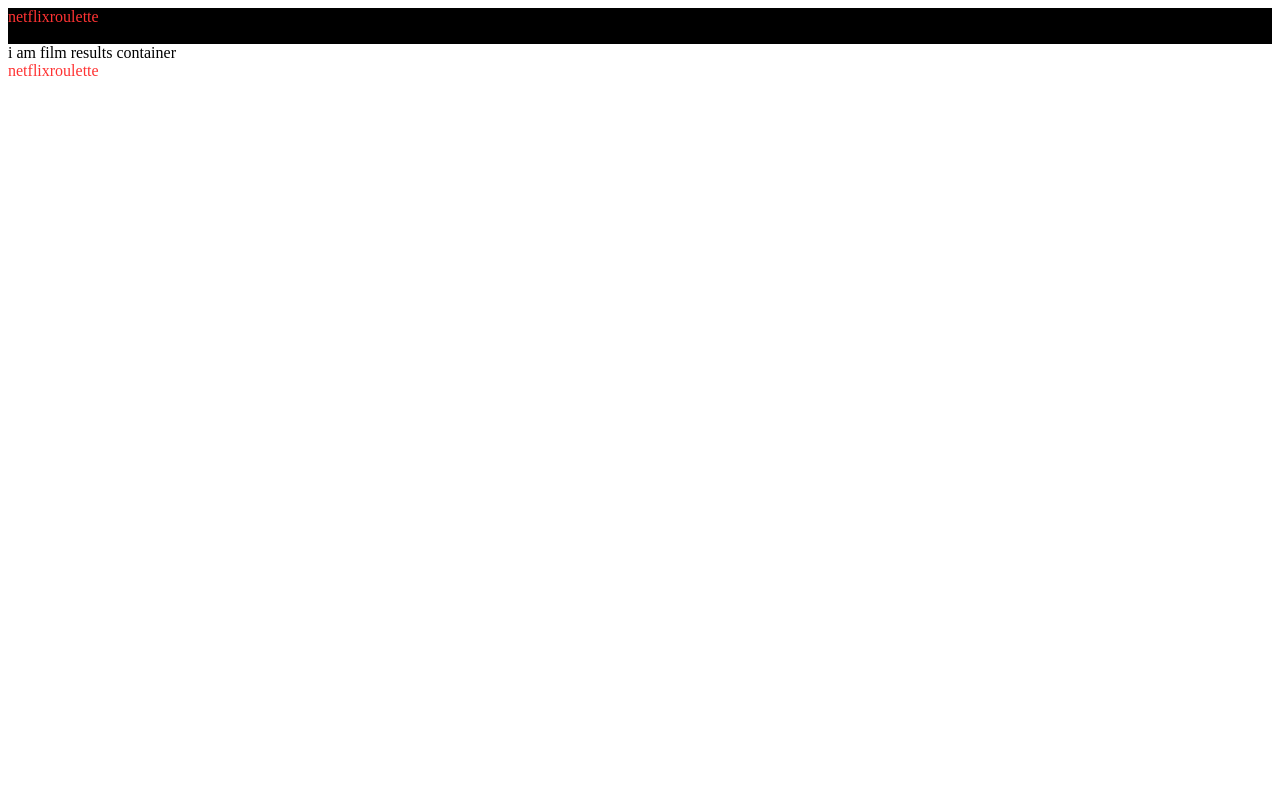
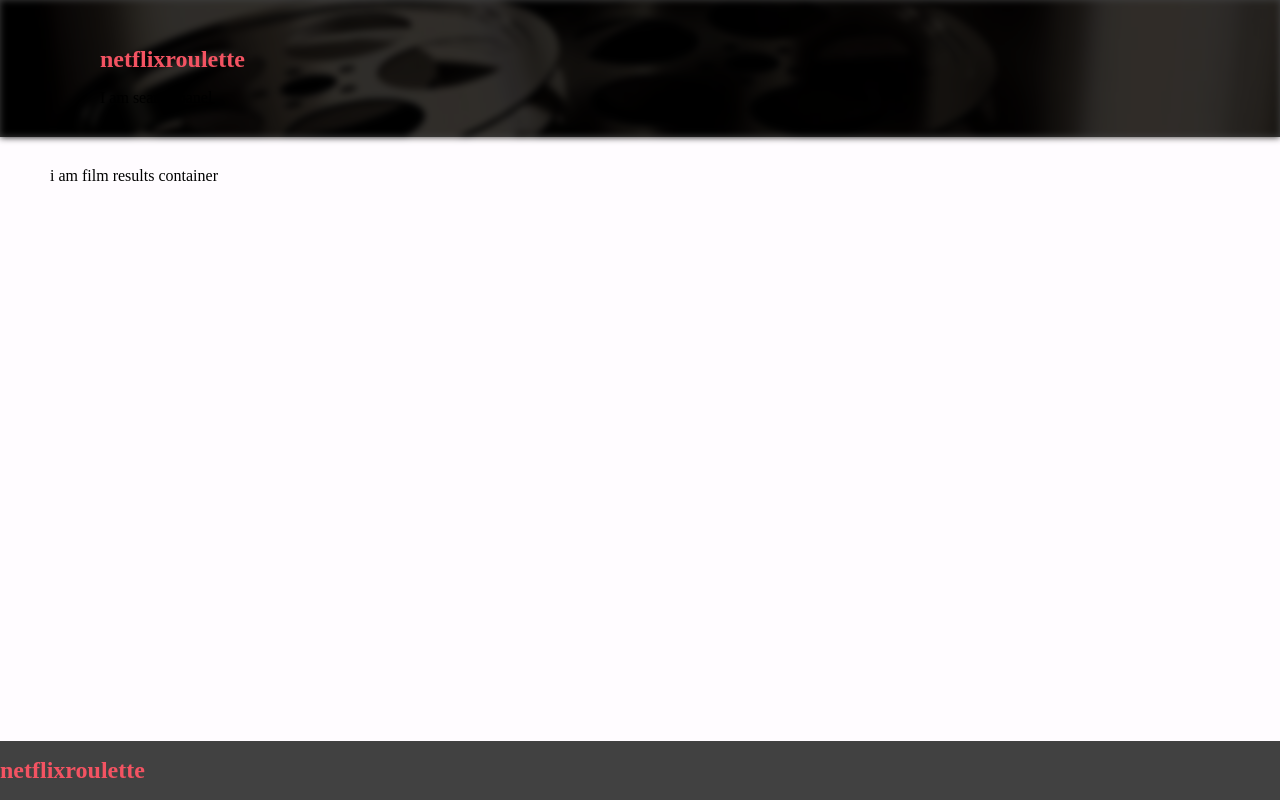
Before and after one commit to akondratsky/ReactJsMentoring2019Q1RU, a React app: page / in a window 1280 px wide. Built offline with nearby package versions, Linux system fonts and the light colour scheme.

Commit message:
little more decompositon

```diff
--- a/package.json
+++ b/package.json
@@ -43,6 +43,7 @@
     "eslint-config-google": "^0.12.0",
     "eslint-plugin-jsx": "0.0.2",
     "eslint-plugin-react": "^7.12.4",
+    "file-loader": "^3.0.1",
     "html-webpack-plugin": "^3.2.0",
     "jest": "^24.5.0",
     "mini-css-extract-plugin": "^0.5.0",
--- a/src/common-styles/_colors.scss
+++ b/src/common-styles/_colors.scss
@@ -1,2 +1,14 @@
-$color-dark: black;
-$color-light: white;
+
+$main-bg-color: #414141;
+$light-bg-color: #fffcff;
+$dark-bg-color: #030303;
+
+$active-color: #f35362;
+$inactive-color: #3c3c3c;
+
+$light-text-color: #ffffff;
+$dark-text-color: #000000;
+
+$well-rated-color: #96d74f;
+
+$logo-color: $active-color;
--- a/src/components/App.js
+++ b/src/components/App.js
@@ -7,9 +7,12 @@ import { FilmResultsContainer } from 'CommonComponents/FilmResultsContainer';
 export class App extends Component {
   render() {
     return (
-      <div>
+      <div className='page-container'>
         <PageHeader />
-        <FilmResultsContainer />
+        <div className='page-container__content'>
+          <FilmResultsContainer />
+        </div>
+
         <PageFooter />
       </div>
     );
--- a/src/components/App.scss
+++ b/src/components/App.scss
@@ -1,5 +1,23 @@
 @import '~CommonStyles';
 
-.app-component-header {
+html,
+body {
+  margin: 0;
+  padding: 0;
+  height: 100%;
+
 
 }
+
+.page-container {
+  display: flex;
+  flex-direction: column;
+  min-height: 100vh;
+  background-color: $main-bg-color;
+
+  &__content {
+    padding: 30px 50px 50px 50px;
+    flex-grow: 1;
+    background-color: $light-bg-color;
+  }
+}
--- a/src/components/common/Logo/index.js
+++ b/src/components/common/Logo/index.js
@@ -3,6 +3,6 @@ import './styles.scss';
 
 export const Logo = (props) => {
   return (
-    <div className='logo'>netflixroulette</div>
+    <h1 className='logo'>netflixroulette</h1>
   );
-}
+};
--- a/src/components/common/Logo/styles.scss
+++ b/src/components/common/Logo/styles.scss
@@ -1,3 +1,8 @@
+@import "~CommonStyles";
+
 .logo {
-  color: #ff3333;
+  display: inline-block;
+  font-size: 1.5rem;
+
+  color: $logo-color;
 }
--- a/src/components/common/PageHeader/index.js
+++ b/src/components/common/PageHeader/index.js
@@ -7,8 +7,11 @@ export class PageHeader extends Component {
   render() {
     return (
       <header className='page-header'>
-        <Logo />
-        <SearchPanel />
+        <div className='page-header__background' />
+        <div className='page-header__container'>
+          <Logo />
+          <SearchPanel />
+        </div>
       </header>
     );
   }
--- a/src/components/common/PageHeader/styles.scss
+++ b/src/components/common/PageHeader/styles.scss
@@ -1,3 +1,25 @@
+@import '~CommonStyles';
+
 .page-header {
-  background-color: black;
+  position: relative;
+
+  &__background {
+    position: absolute;
+    height: 100%;
+    width: 100%;
+    z-index: 0;
+
+    background-image: url('./bg.jpg');
+    background-position: center -100px;
+    background-repeat: no-repeat;
+    background-size: cover;
+
+    filter: blur(3.5px) brightness(30%);
+  }
+
+  &__container {
+    padding: 30px 50px 30px 100px;
+    position: relative;
+    z-index: 10;
+  }
 }
--- a/src/server-side/index.js
+++ b/src/server-side/index.js
@@ -1,12 +1,15 @@
 const express = require('express');
 const app = express();
+
+console.log();
+app.use( '/assets', express.static(__dirname + '/assets') );
 
 app.get('/api/movies', (req, res) => {
   res.send(JSON.stringify({ text: 'Not implemented yet' }));
 });
 
 app.get('/api/movies/:id', (req, res) => {
-  res.send(`Not implemented yet (but got id: ${req.params.id})`);
+  res.send(`Not implemented yet (but got id: ${ req.params.id })`);
 });
 
 app.listen(3000, () => {
--- a/webpack.config.js
+++ b/webpack.config.js
@@ -24,7 +24,7 @@ module.exports = {
     alias: {
       CommonComponents: path.resolve(__dirname, 'src/components/common'),
       CommonStyles: path.resolve(__dirname, 'src/common-styles/main.scss'),
-    }
+    },
   },
 
   plugins: [
@@ -57,6 +57,10 @@ module.exports = {
           'css-loader',
           'sass-loader',
         ],
+      },
+      {
+        test: /\.jpg$/,
+        use: 'file-loader',
       },
     ],
   },
```
Also changed, not shown: src/components/common/FilmResultsContainer/index.js (line endings or trailing spaces), src/components/common/PageHeader/bg.jpg (added), 1 other file.
